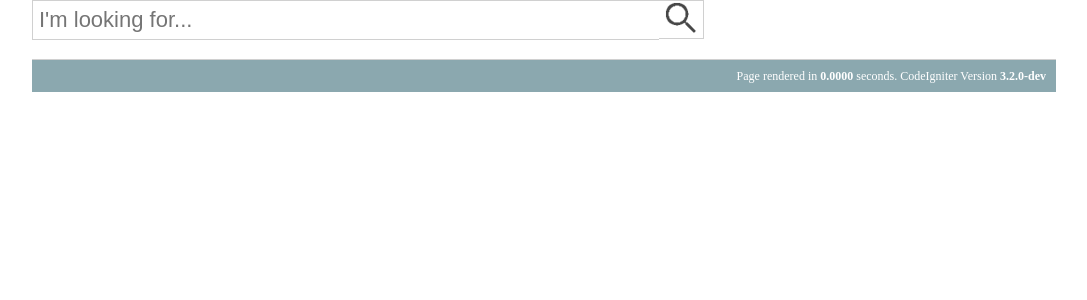
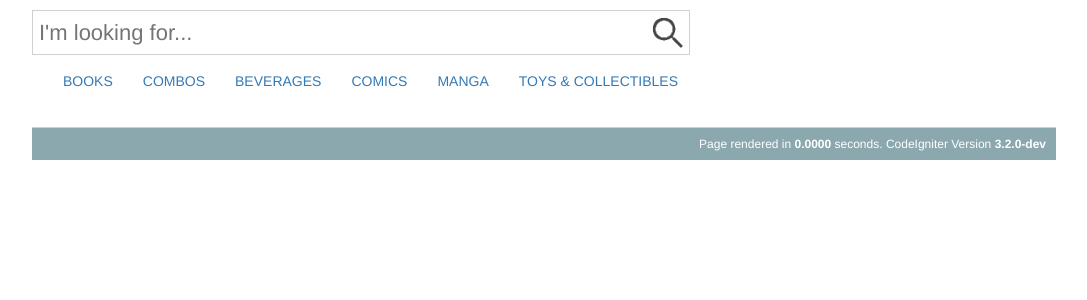
Before and after one commit to masarapmabuhay/UsbongStore, a CodeIgniter app: page /usbong_store/ in a window 1280 px wide. Shown: the top 300 px of the page, without its empty margins (96-1183 px from the left). Run offline with CodeIgniter, Linux system fonts and the light colour scheme; some libraries are stand-ins or nearby versions.

Commit message:
+added: categories --> using: bootstrap for the design

```diff
--- a/usbong_store/application/views/templates/header.php
+++ b/usbong_store/application/views/templates/header.php
@@ -4,6 +4,11 @@ defined('BASEPATH') OR exit('No direct script access allowed');
 <html lang="en">
 <head>
 	<meta charset="utf-8">
+	<meta name="viewport" content="width=device-width, initial-scale=1">
+	<link rel="stylesheet" href="https://maxcdn.bootstrapcdn.com/bootstrap/3.3.7/css/bootstrap.min.css">
+	<script src="https://ajax.googleapis.com/ajax/libs/jquery/3.2.0/jquery.min.js"></script>
+	<script src="https://maxcdn.bootstrapcdn.com/bootstrap/3.3.7/js/bootstrap.min.js"></script>
+
 	<title>Usbong Store Header</title>
 	<style type="text/css">
 
@@ -13,6 +18,7 @@ defined('BASEPATH') OR exit('No direct script access allowed');
 	body {
 		background-color: #fff;
 		margin: 0px auto;
+		margin-top: 10px;
 		max-width: 1024px;
 		font: 16px/24px normal "Helvetica Neue",Helvetica,Arial,sans-serif;
 		color: #808080;
@@ -52,6 +58,7 @@ defined('BASEPATH') OR exit('No direct script access allowed');
 	}
 
 	.Button {
+		padding: 5.5px;
 		border-top: 1px solid #d0d0d0;
 		border-right: 1px solid #d0d0d0;
 		border-bottom: 1px solid #d0d0d0;
@@ -68,5 +75,18 @@ defined('BASEPATH') OR exit('No direct script access allowed');
 		<input type="text" class="Search-input" placeholder="I'm looking for...">
 		<div class="Button-container"><button type="button" class="Button"><img src="<?php echo base_url('assets/images/magnifying_glass.png'); ?>"></button></div>
     </div>
+	<nav class="navbar navbar">
+	  <div class="container-fluid">
+		<ul class="nav navbar-nav">
+		  <li class="active"><a href="#">BOOKS</a></li>
+		  <li><a href="#">COMBOS</a></li>
+		  <li><a href="#">BEVERAGES</a></li>
+		  <li><a href="#">COMICS</a></li>
+		  <li><a href="#">MANGA</a></li>
+		  <li><a href="#">TOYS & COLLECTIBLES</a></li>
+		  </ul>
+	  </div>
+	</nav>
+
 </body>
 </html>
```
